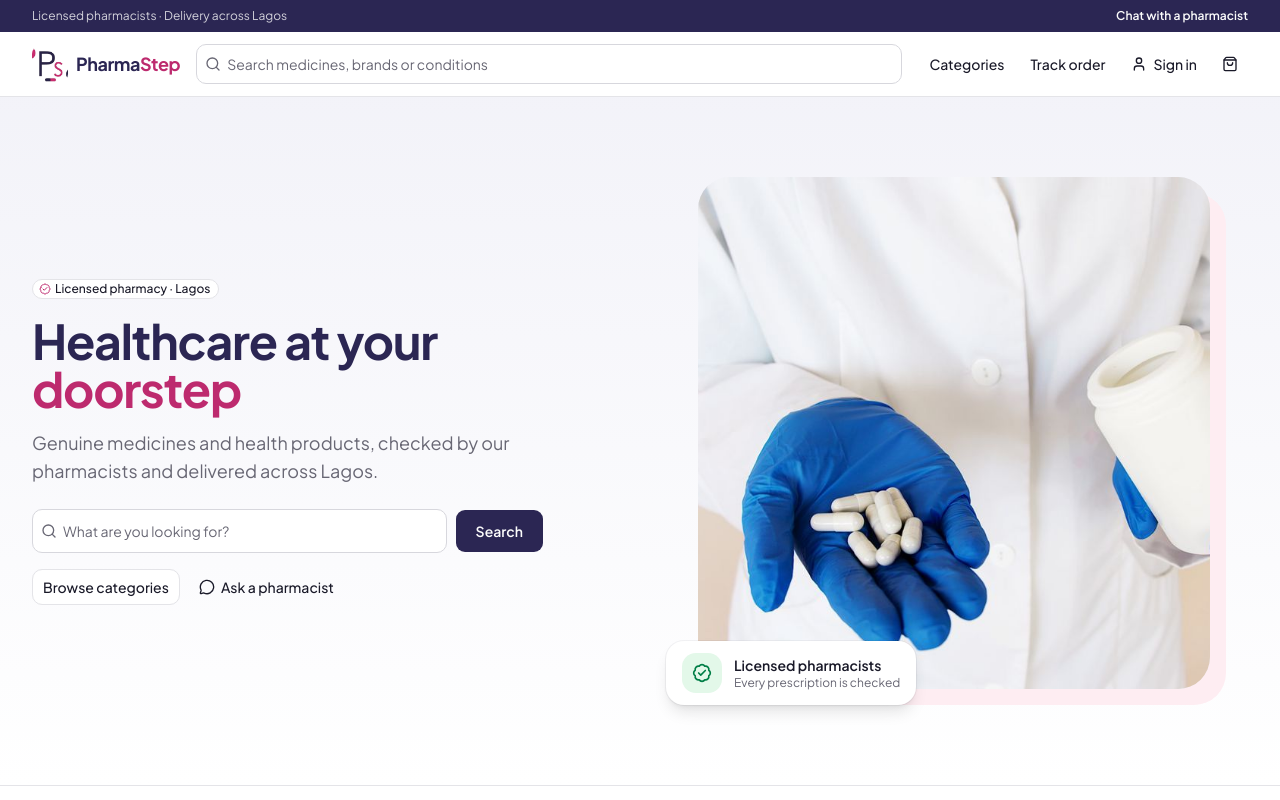
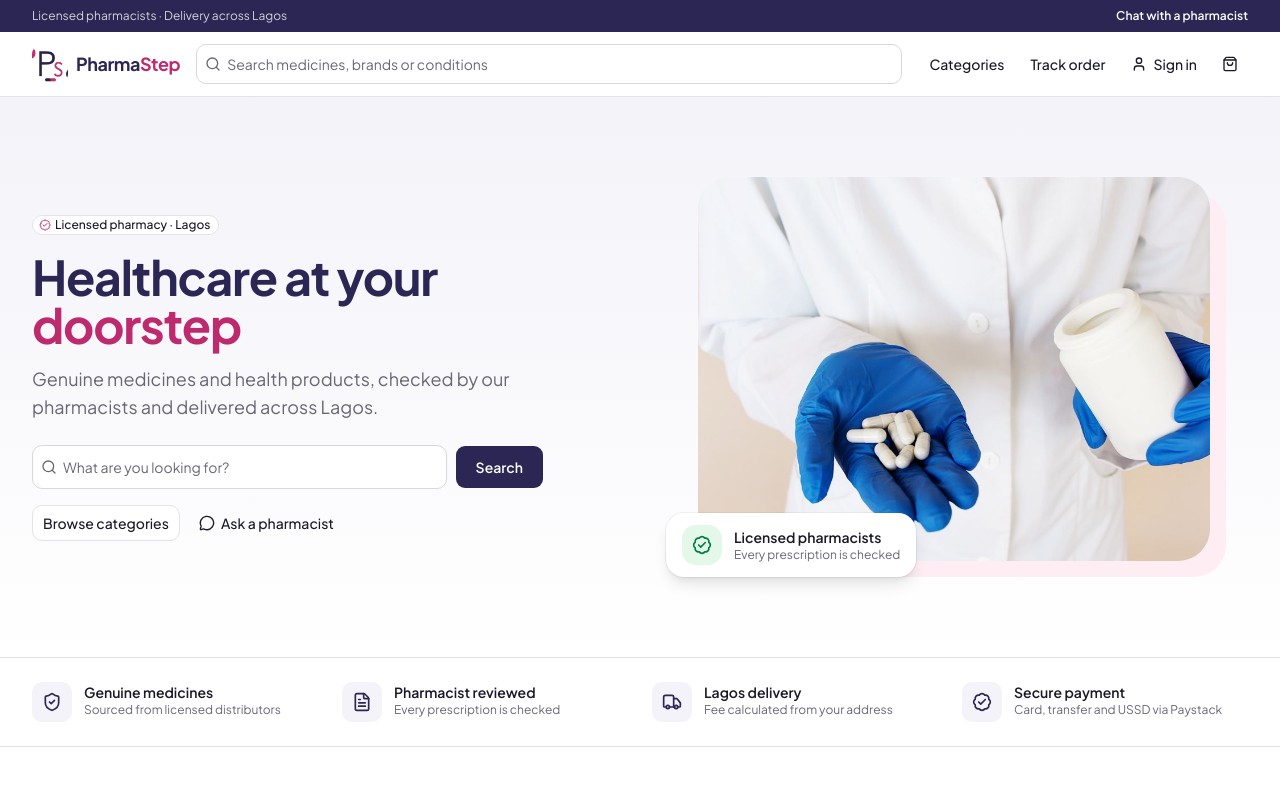
Before and after one commit to samuelodunuyi/pharmastep, a Next.js app: page / in a window 1280 px wide. Shown: the top 800 px of the page. Built offline with nearby package versions, Linux system fonts and the light colour scheme; no server answers; the database is empty.

Commit message:
Use faceless hero photo

```diff
--- a/src/components/brand/hero-photo.tsx
+++ b/src/components/brand/hero-photo.tsx
@@ -1,20 +1,23 @@
 import Image from "next/image";
 import { BadgeCheck } from "lucide-react";
 
-/** Home page hero photo: a pharmacist, framed on a soft brand backdrop with one trust badge. */
+/**
+ * Home page hero photo, framed on a soft brand backdrop with one trust badge.
+ * Deliberately faceless (coat, gloves, medicine) so no identifiable person represents the store.
+ */
 export function HeroPhoto() {
   return (
     <div className="relative mx-auto w-full max-w-md lg:max-w-lg">
       {/* Backdrop shape, offset behind the photo */}
       <div className="absolute inset-0 translate-x-4 translate-y-4 rounded-[2rem] bg-brand-subtle" aria-hidden />
-      <div className="relative aspect-square overflow-hidden rounded-[2rem] bg-secondary">
+      <div className="relative aspect-[4/3] overflow-hidden rounded-[2rem] bg-secondary">
         <Image
-          src="/images/home/pharmacist.jpg"
-          alt="A smiling PharmaStep pharmacist holding medicine packs"
+          src="/images/home/pharmacist-hands.jpg"
+          alt="A pharmacist in a white coat and gloves holding capsules and a pill bottle"
           fill
           priority
           sizes="(min-width: 1024px) 32rem, (min-width: 768px) 45vw, 100vw"
-          className="object-cover object-[50%_18%]"
+          className="object-cover object-center"
         />
       </div>
       <div className="absolute -bottom-4 -left-4 flex items-center gap-3 rounded-2xl bg-background px-4 py-3 shadow-lg ring-1 ring-foreground/5 sm:-left-8">
```
Also changed, not shown: public/images/home/pharmacist-hands.jpg (renamed from public/images/home/pharmacist.jpg), 1 other file (tests, documents, lock files or other folders).
